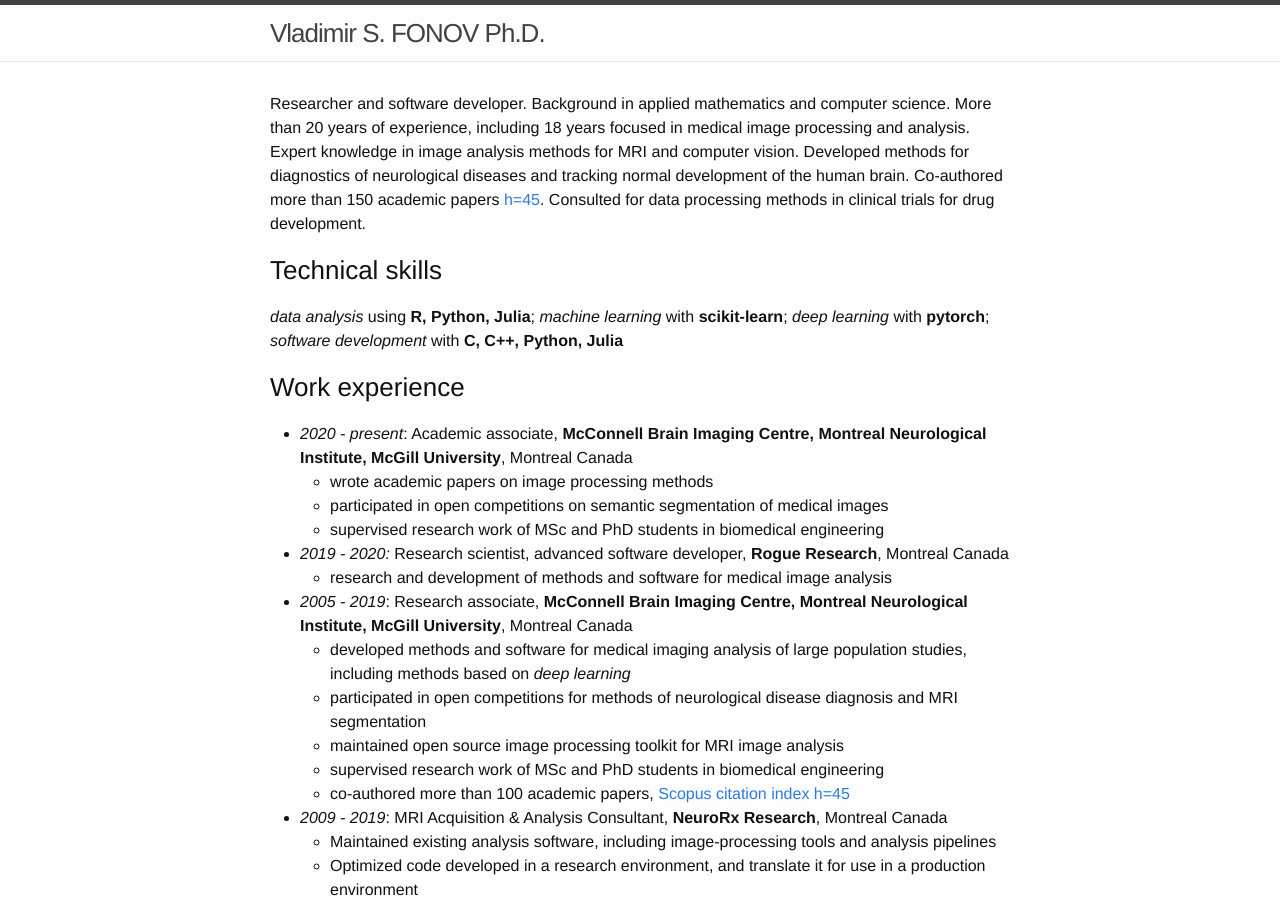
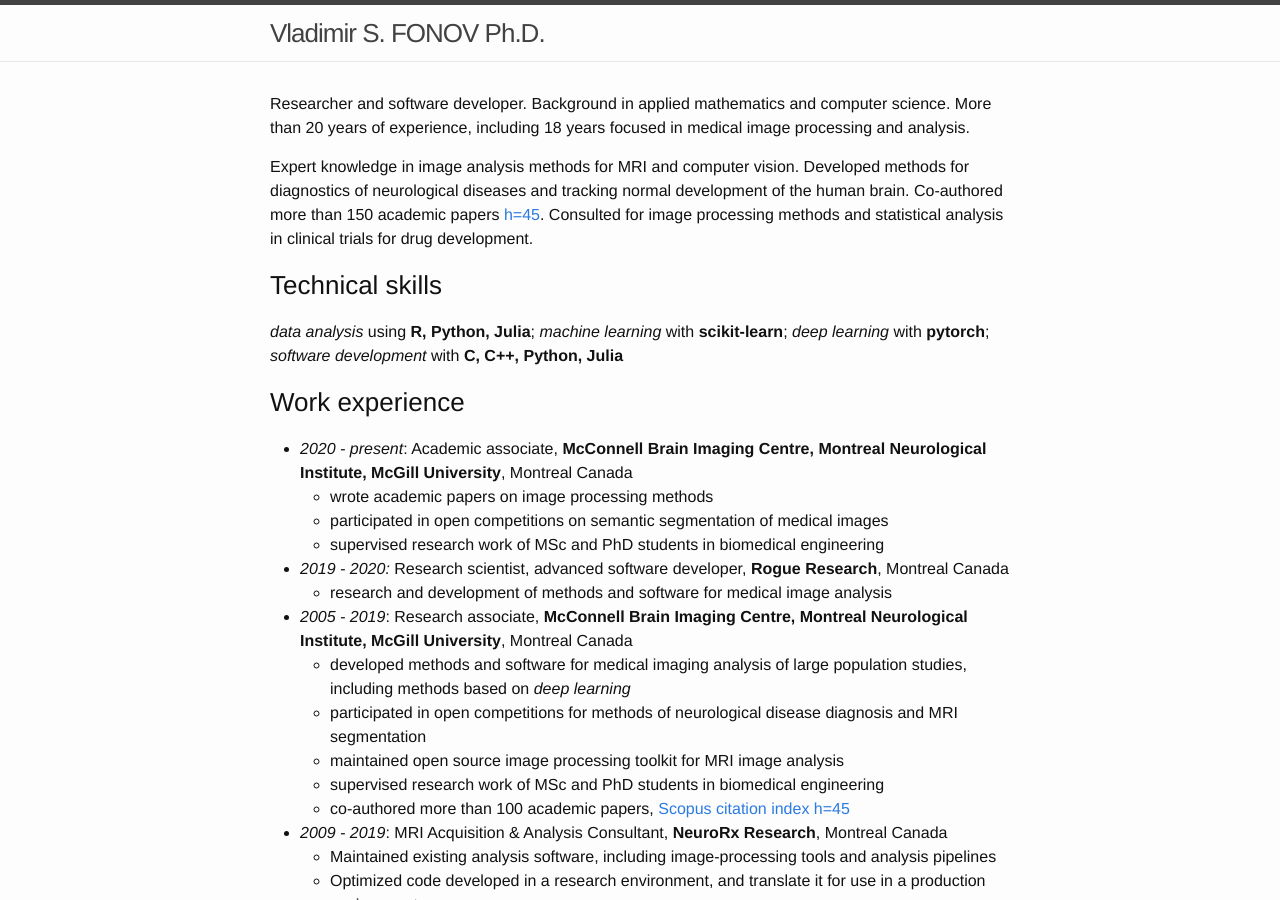
Before and after one commit to vfonov/vfonov.github.io, a Jekyll site: the page built from CV_industry.md, in a window 1280 px wide and 900 px high. Built offline with Jekyll 4.4.1, drawn with Linux system fonts in a browser that asks for light colours; some of the changed text lies outside the part shown.

Commit message:
WIP: improving resume

```diff
--- a/CV_industry.md
+++ b/CV_industry.md
@@ -4,7 +4,8 @@
 permalink: /cv_ind/
 ---
 Researcher and software developer. Background in applied mathematics and computer science. More than 20 years of experience, including 18 years focused in medical image processing and analysis.
-Expert knowledge in image analysis methods for MRI and computer vision. Developed methods for diagnostics of neurological diseases and tracking normal development of the human brain. Co-authored more than 150 academic papers [h=45](https://www.scopus.com/authid/detail.uri?authorId=57188953412). Consulted for data processing methods in clinical trials for drug development.
+
+Expert knowledge in image analysis methods for MRI and computer vision. Developed methods for diagnostics of neurological diseases and tracking normal development of the human brain. Co-authored more than 150 academic papers [h=45](https://www.scopus.com/authid/detail.uri?authorId=57188953412). Consulted for image processing methods and statistical analysis in clinical trials for drug development.
 
 ###  Technical skills
 *data analysis* using **R, Python, Julia**; *machine learning* with **scikit-learn**; *deep learning* with **pytorch**; *software development* with **C, C++, Python, Julia**
```
Also changed, not shown: other parts of CV_industry.md (+1 -1 lines).
